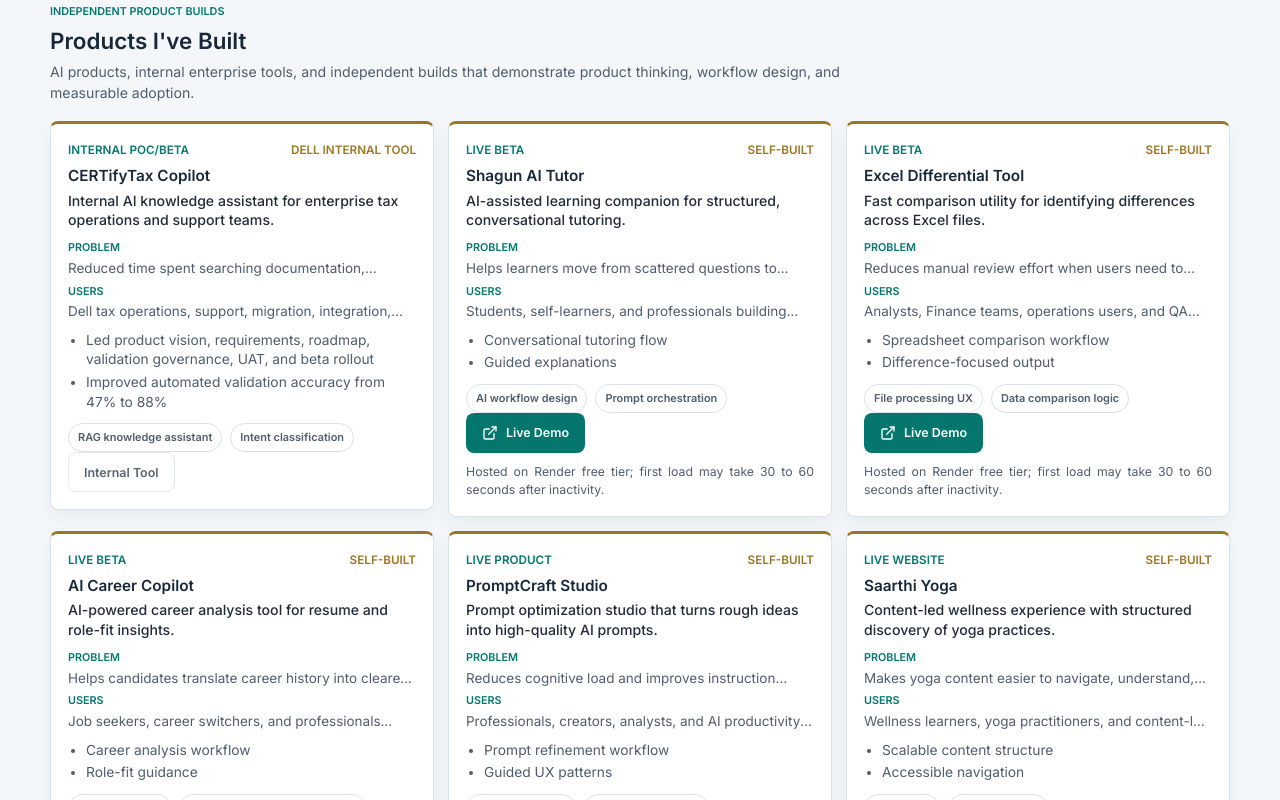
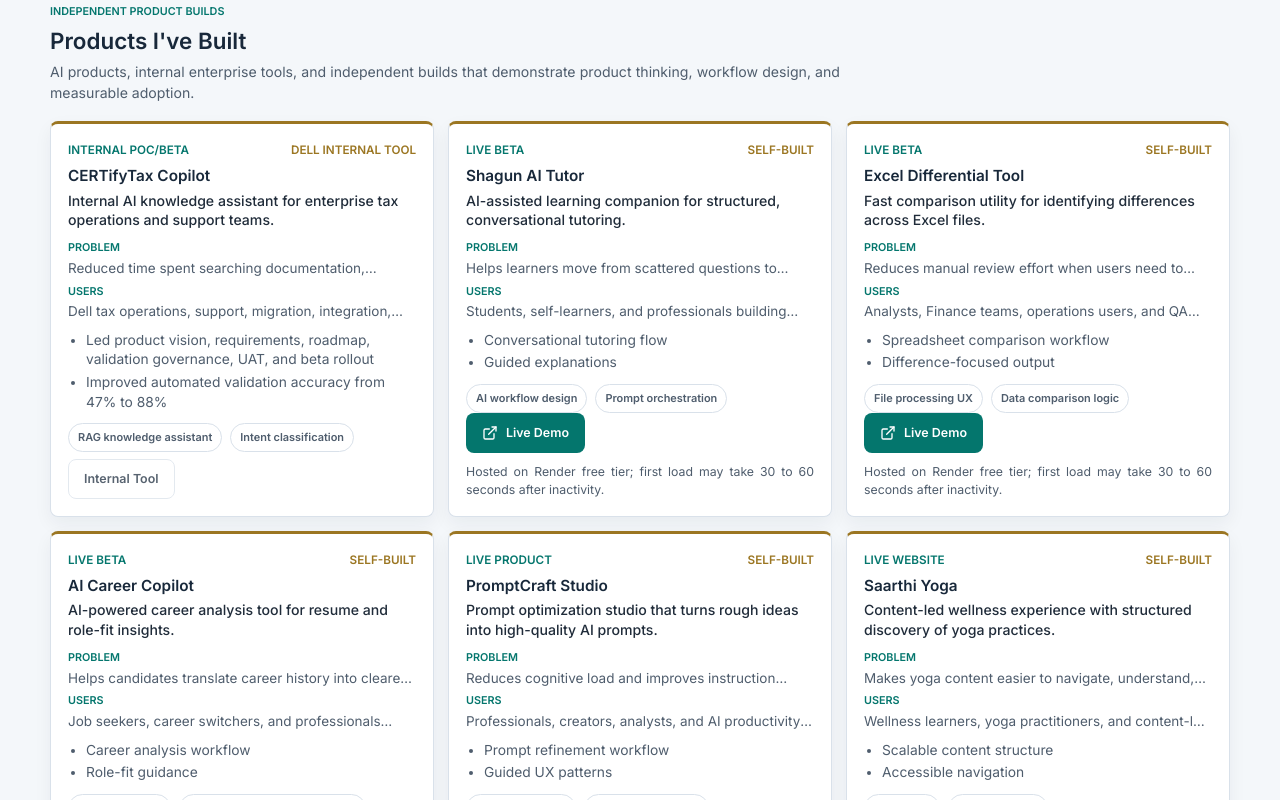
Before and after one commit to vijayshagunkumar/vijayshagunkumar.github.io, a React (Vite) app: page / in a window 1280 px wide. Shown: the part 5680-6480 px from the top of the page. Built offline with nearby package versions, Linux system fonts and the light colour scheme.

Commit message:
Fix product card height alignment

```diff
--- a/src/styles/components.css
+++ b/src/styles/components.css
@@ -1142,12 +1142,13 @@
   display: grid;
   grid-template-columns: repeat(3, minmax(0, 1fr));
   gap: 14px;
-  align-items: start;
+  align-items: stretch;
 }
 
 .personal-card {
   display: flex;
   flex-direction: column;
+  height: 100%;
   border: 1px solid var(--border);
   border-top: 3px solid var(--accent-2);
   border-radius: 8px;
```
